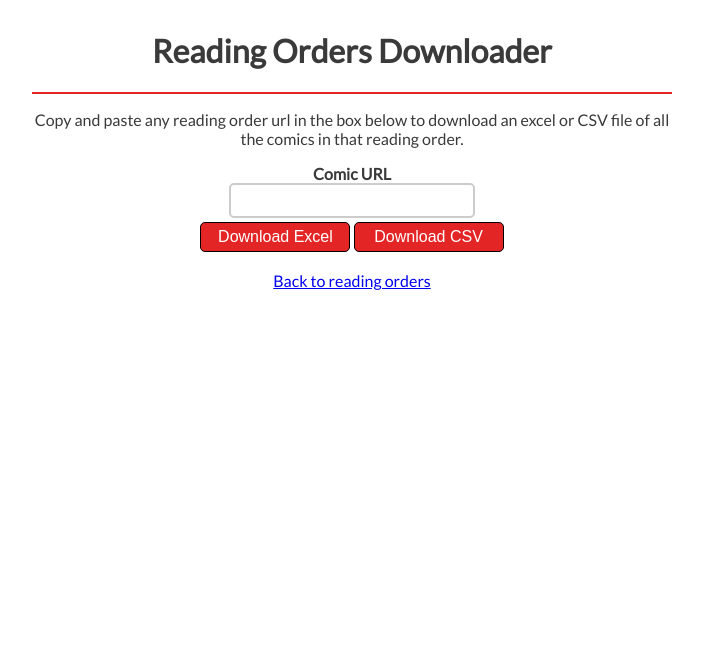
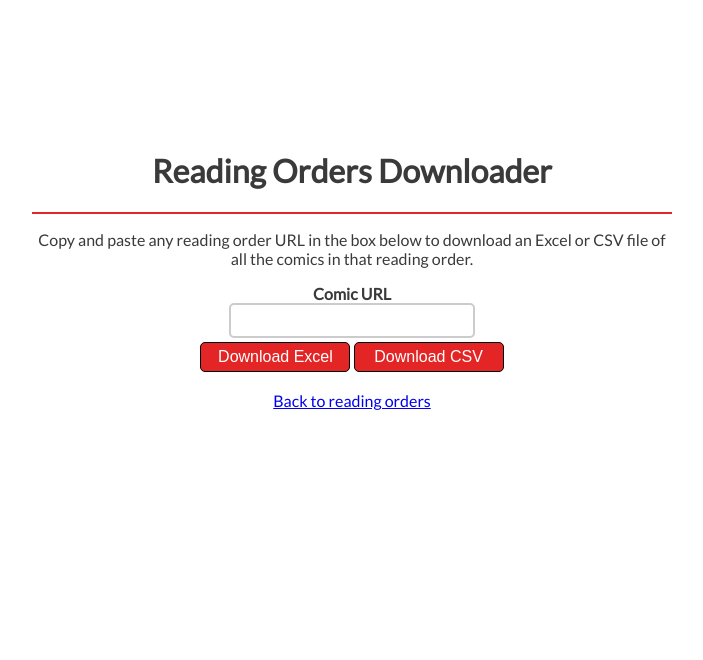
Before and after one commit to jacob-armiger/comic-list-web-scraper, a Flask app: page / in a window 1280 px wide. Shown: the top 660 px of the page, without its empty margins (288-991 px from the left). Run offline with Flask 2, Linux system fonts and the light colour scheme.

Commit message:
Update styles

```diff
--- a/static/styles/index.css
+++ b/static/styles/index.css
@@ -7,7 +7,10 @@ body {
 
 .main {
 	margin: auto;
+  margin-top: 120px;
 	width: 50%;
+  max-width: 900px;
+  min-width: 250px;
 	padding: 10px;
 	text-align: center;
   }
--- a/templates/index.html
+++ b/templates/index.html
@@ -24,8 +24,8 @@
     <div class="main">
         <h1>Reading Orders Downloader</h1>
         <hr>
-        <p>Copy and paste any reading order url in the box below
-            to download an excel or CSV file of all the comics in that reading order.
+        <p>Copy and paste any reading order URL in the box below
+            to download an Excel or CSV file of all the comics in that reading order.
         </p>
         <form action="{{ url_for('getInput')}}" method="post">
             <label><strong>Comic URL</strong></label><br>
```
